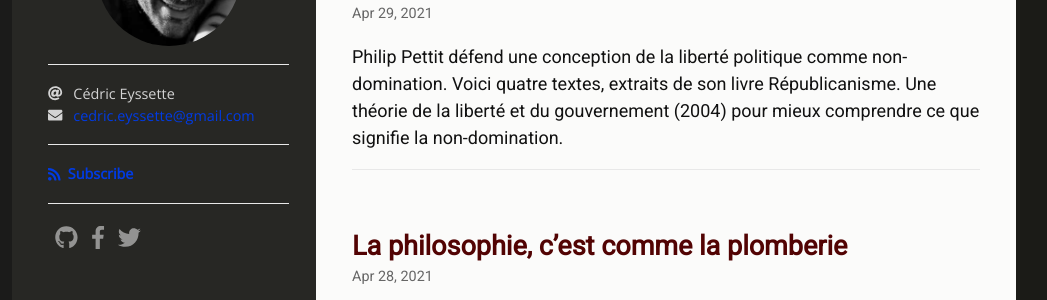
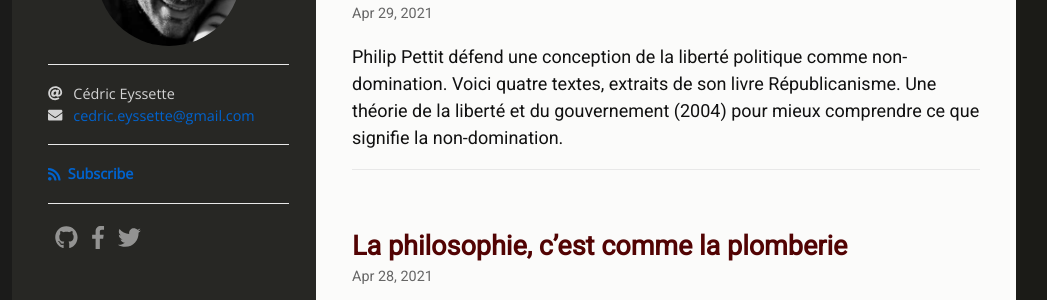
Before and after one commit to eyssette/Blog, a Jekyll site: the page built from index.html, in a window 1280 px wide. Shown: the part 214-514 px from the top of the page, without its empty margins (104-1151 px from the left). Built offline with Jekyll 4.4.1, drawn with Linux system fonts in a browser that asks for light colours; nearby versions of some CDN libraries; some web fonts are replaced.

Commit message:
Update custom-styles.scss

```diff
--- a/_sass/hamilton/custom-styles.scss
+++ b/_sass/hamilton/custom-styles.scss
@@ -36,7 +36,7 @@
 .sidebar-section {border-bottom-color: #3f3f3f;}
 
 .site-sidebar ul {color: lightgrey;}
-.site-sidebar a, .site-sidebar .feed-subscribe a, .site-sidebar .social-icons a {color: #003be4;}
+.site-sidebar a, .site-sidebar .feed-subscribe a, .site-sidebar .social-icons a, a.contact-info, .feed-subscribe a {color: #0063ce;}
 .site-sidebar a:hover{color: #0063ce; text-decoration: underline;}
 .site-sidebar .social-icons a  {
 	color:rgba(255,255,255,0.5);
```
